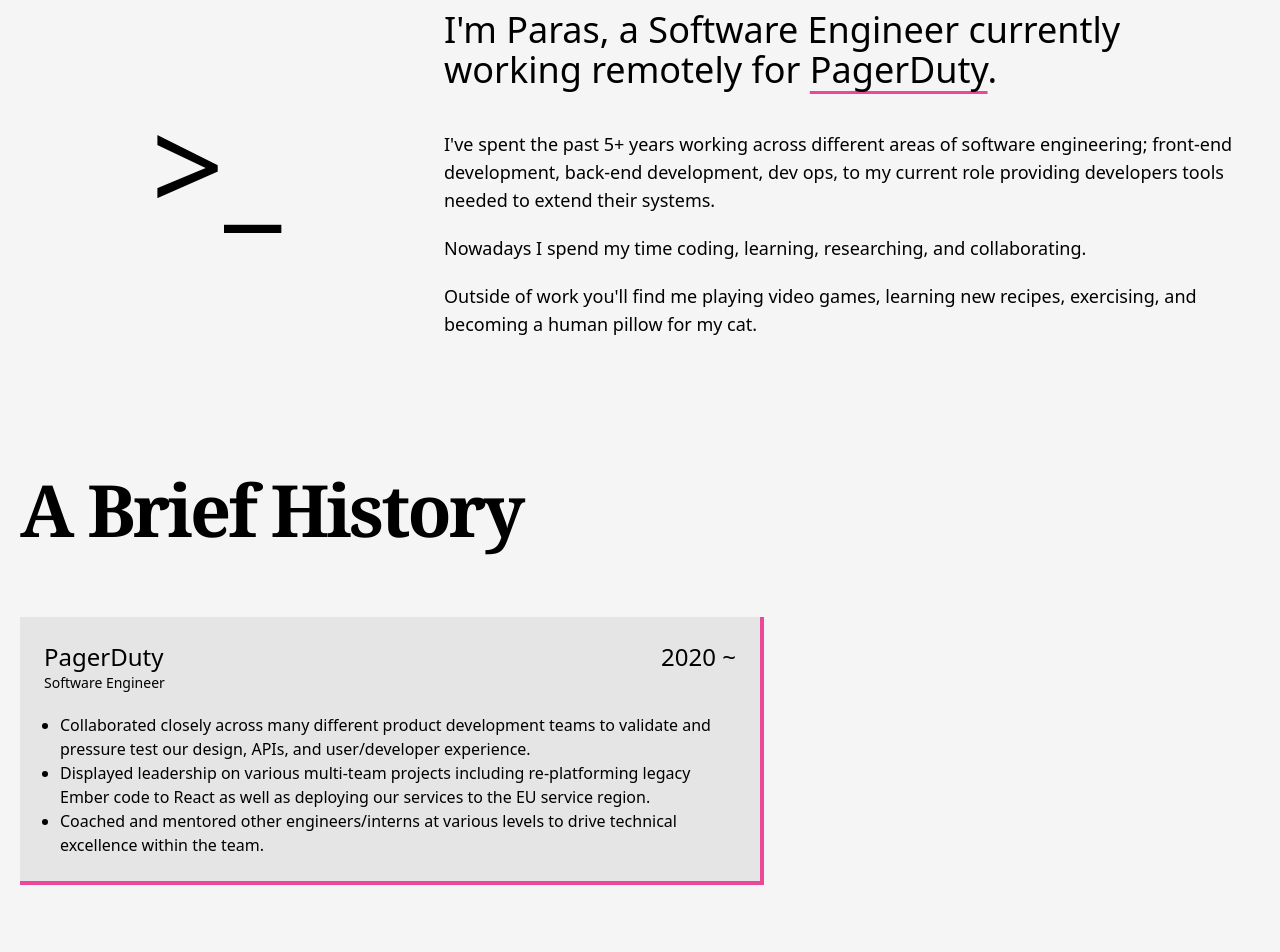
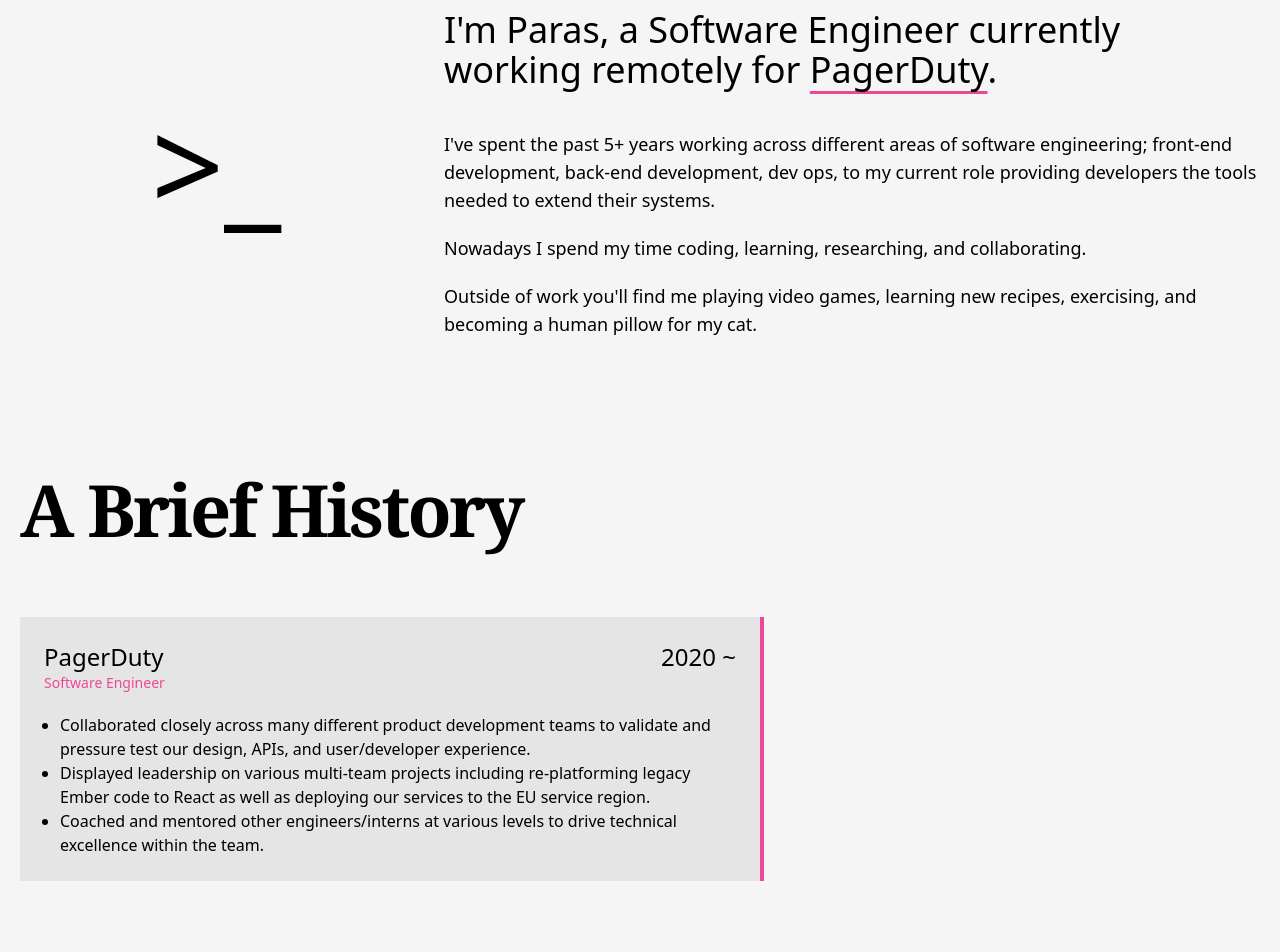
Before and after one commit to insanejasper/personal-website, a Next.js app: page / in a window 1280 px wide. Shown: the part 960-1912 px from the top of the page. Built offline with nearby package versions, Linux system fonts and the light colour scheme.

Commit message:
fix the pink

```diff
--- a/components/about.js
+++ b/components/about.js
@@ -17,7 +17,7 @@
             I'm Paras, a Software Engineer currently working remotely for <a href="https://pagerduty.com" className="underline underline-offset-8 decoration-pink-500 hover:text-pink-500" rel="noreferrer" target="_blank">PagerDuty</a>.
           </h3>
           <p className="text-center md:text-left text-lg mt-5 ">
-            I&apos;ve spent the past 5+ years working across different areas of software engineering; front-end development, back-end development, dev ops, to my current role providing developers tools needed to extend their systems.
+            I&apos;ve spent the past 5+ years working across different areas of software engineering; front-end development, back-end development, dev ops, to my current role providing developers the tools needed to extend their systems.
           </p>
           <p className="text-center md:text-left text-lg mt-5 ">
             Nowadays I spend my time coding, learning, researching, and collaborating.
--- a/components/history.js
+++ b/components/history.js
@@ -59,11 +59,11 @@
 
 function HistoryItem({index, company, title, start, end, descriptions}) {
   return (
-    <div className={`bg-neutral-200 dark:bg-neutral-800 p-6 mb-12 border-r-4 border-b-4 border-pink-500`}>
+    <div className={`bg-neutral-200 dark:bg-neutral-800 p-6 mb-12 ${(index % 2 === 0) ? 'border-r-4' : 'border-l-4'} border-pink-500`}>
       <div className="grid grid-cols-2 mb-5">
         <div>
           <h1 className="text-2xl">{company}</h1>
-          <p className="text-sm">{title}</p>
+          <p className="text-sm text-pink-500">{title}</p>
         </div>
         <div className="text-right text-2xl">
           {start} {end ? '-' : '~'} {end}
```
